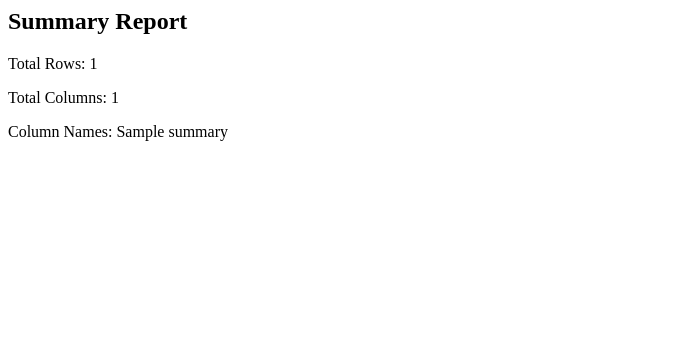
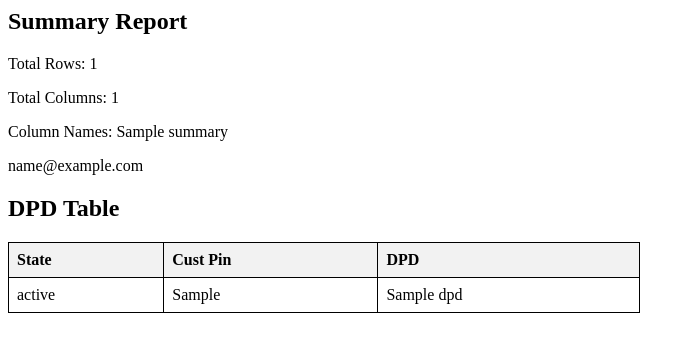
Before and after one commit to VangaAshok/Medius_Assignment, a Django app: template devapp/templates/summary.html in a window 1280 px wide. Shown: the top 352 px of the page, without its empty margins (0-695 px from the left). Run offline with Django 5.2, Linux system fonts and the light colour scheme; the template is opened without the code that fills it: most values are stand-ins (such as "Sample title", 1, 10 or a date in 2020); parts of the project's set-up code (start-up, migrations or seed data) failed here and were passed over.

Commit message:
final commit

```diff
--- a/devapp/templates/summary.html
+++ b/devapp/templates/summary.html
@@ -2,3 +2,42 @@
 <p>Total Rows: {{ summary.total_rows }}</p>
 <p>Total Columns: {{ summary.total_columns }}</p>
 <p>Column Names: {{ summary.column_names }}</p>
+<div>{{email_body}}</div>
+
+
+    <title>DPD Table</title>
+    <style>
+        table {
+            width: 50%;
+            border-collapse: collapse;
+        }
+        table, th, td {
+            border: 1px solid black;
+        }
+        th, td {
+            padding: 8px;
+            text-align: left;
+        }
+        th {
+            background-color: #f2f2f2;
+        }
+    </style>
+</head>
+
+
+    <h2>DPD Table</h2>
+
+    <table>
+        <tr>
+            <th>State</th>
+            <th>Cust Pin</th>
+            <th>DPD</th>
+        </tr>
+        {% for row in data %}
+        <tr>
+            <td>{{ row.Cust_State }}</td>
+            <td>{{ row.Cust_Pin }}</td>
+            <td>{{ row.DPD }}</td>
+        </tr>
+        {% endfor %}
+    </table>
```
Also changed, not shown: devapp/templates/upload.html (+60 -5 lines), devapp/views.py (+35 -3 lines).
